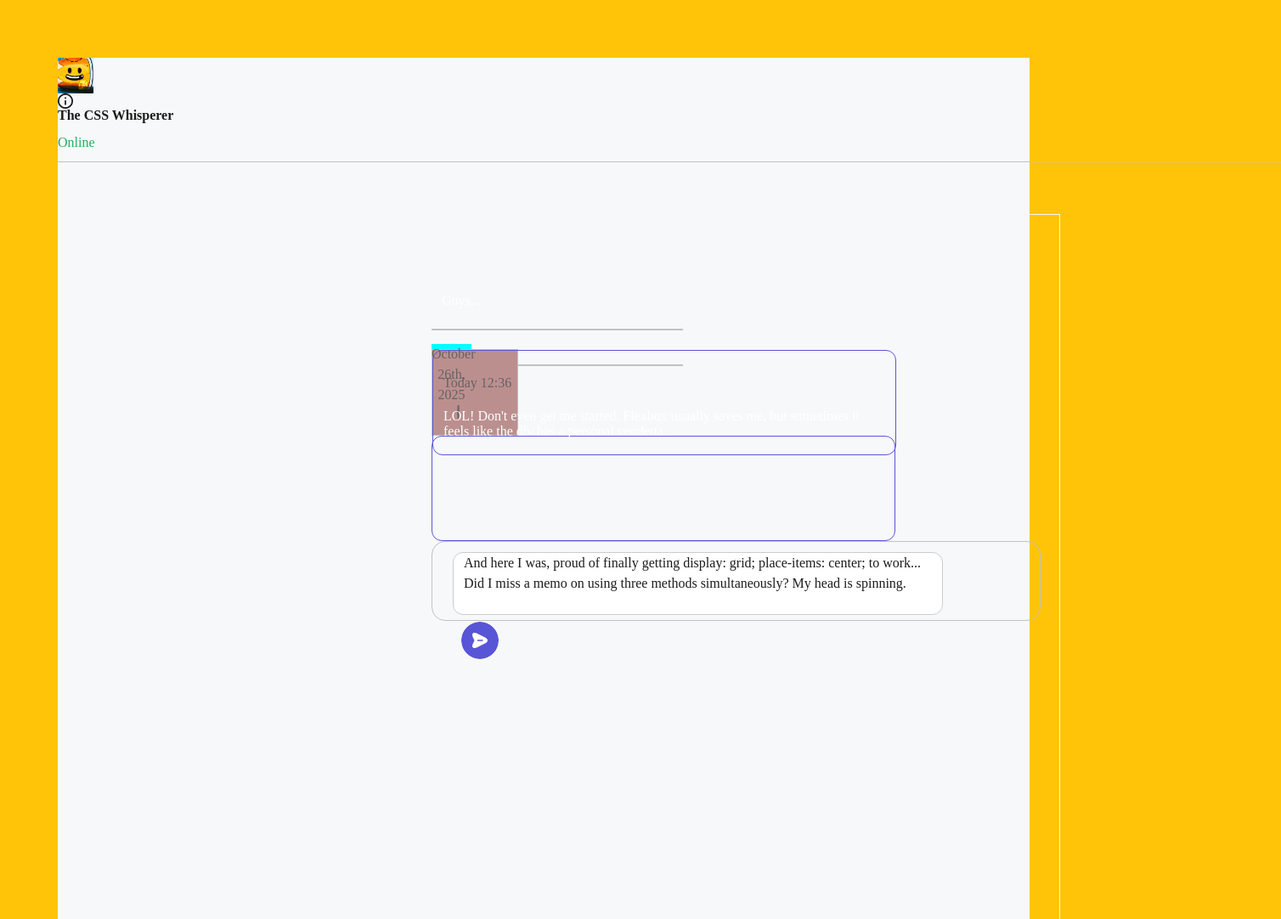
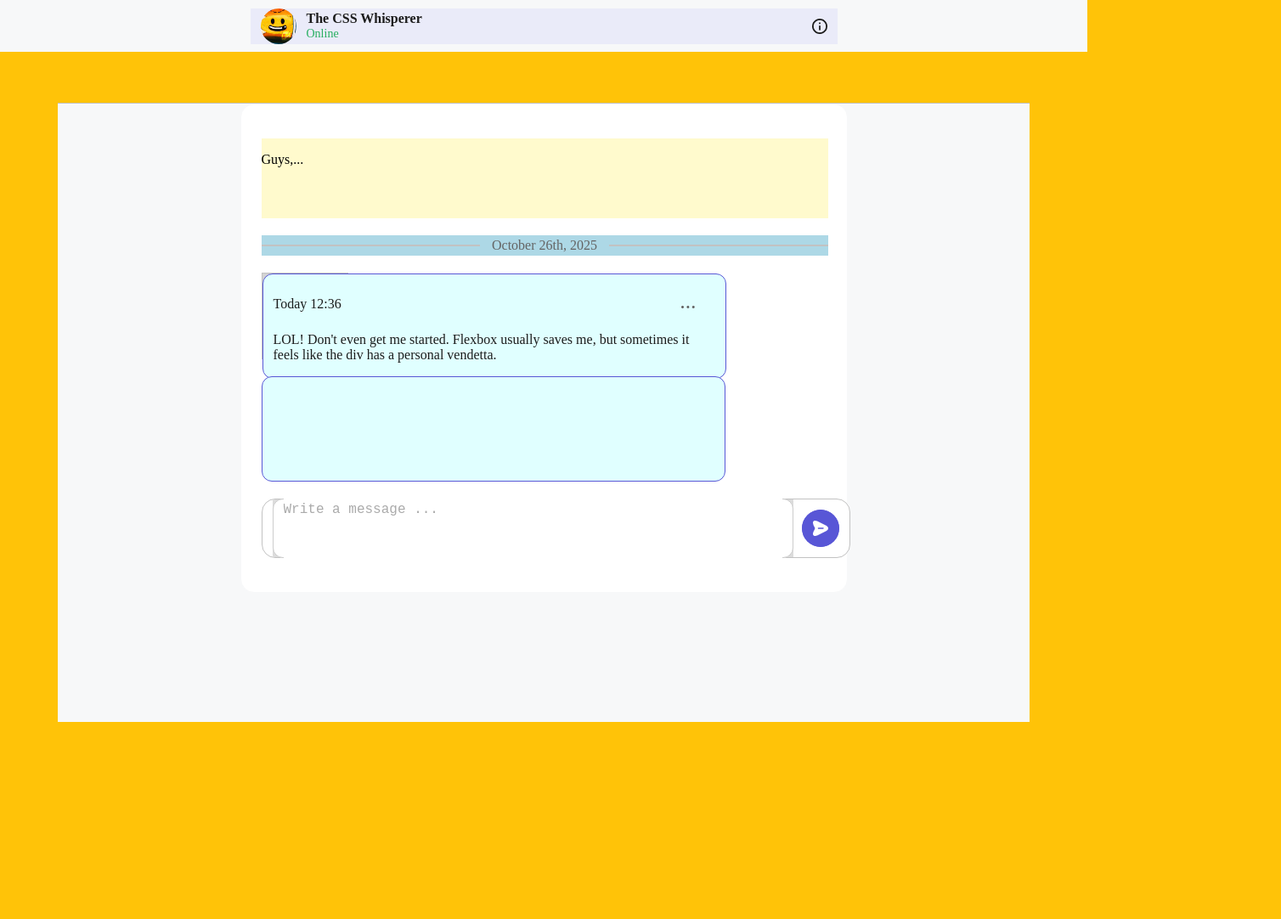
Before and after one commit to jaanajegorova1/HW2.FE, a website: page web/chat.html in a window 1280 px wide. Shown: the top 1082 px of the page at 85% size, 1508 px wide, since content can reach past the window. After the commit the page ends 918 px from the top, so only its background shows below. Drawn offline with Linux system fonts and the light colour scheme; files that its build step writes are made by us from their sources.

Commit message:
added some changes to chat page

```diff
--- a/web/chat.html
+++ b/web/chat.html
@@ -3,26 +3,23 @@
   <head>
     <meta charset="UTF-8" />
     <meta name="viewport" content="width=device-width, initial-scale=1.0" />
-    <title>Document</title>
+    <title>Chat Page</title>
     <link rel="stylesheet" href="/styles/index.css" />
     <link rel="stylesheet" href="/styles/chat.css" />
   </head>
   <body class="chatpage">
-    <!--header on chatpage-->
     <div class="user">
       <div class="profile">
-        <div class="name">
-          <div class="frame5">
+        <div class="profile-left">
           <div class="profile_picture">
             <img src="/assets/img/ellipse1.jpg" alt="ellipse1-image" />
           </div>
           <div class="frame4">
             <div id="name">
-                <p>The CSS Whisperer<br /></p>
+              <p>The CSS Whisperer</p>
             </div>
             <div id="status">
               <p>Online</p>
-              </div>
             </div>
           </div>
         </div>
@@ -31,33 +28,21 @@
         </div>
       </div>
     </div>
-
     <!--breakline-->
     <div class="breakline"></div>
-
     <!--main section for chat-->
     <section class="sectionchat">
       <div class="mainchat">
-        <!--chat screen - frame 1481-->
+        <!-- Chat messages -->
         <div class="frame1481">
-          <div class="frame1480">
-            <div class="frame1479">
-              <div class="frame1468">
-                <div class="frame1467"></div>
-                <p id="text">Guys,...</p>
+          <p>Guys,...</p>
         </div>
-            </div>
-          </div>
-        </div>
-
         <!--chat screen - frame 1475-->
         <div class="frame1475">
           <div class="line8"></div>
           <div class="frame1475text"><p>October 26th, 2025</p></div>
           <div class="line7"></div>
         </div>
-
-        <!--chat screen - frame 43-->
         <div class="frame43">
           <div class="frame1482">
             <div class="frame1479">
@@ -85,19 +70,13 @@
             </div>
           </div>
         </div>
-
         <!--chat screen - frame 1482-->
         <div class="frame1482"></div>
-
         <!--chat screen - chatform-->
         <div class="chatform">
           <div class="frame20">
             <div class="writeMessageBlock">
-              <p>
-                And here I was, proud of finally getting display: grid;
-                place-items: center; to work... Did I miss a memo on using three
-                methods simultaneously? My head is spinning.
-              </p>
+              <textarea placeholder="Write a message ..." rows="1"></textarea>
             </div>
           </div>
           <div class="frame21">
@@ -106,5 +85,77 @@
         </div>
       </div>
     </section>
+    <!-- profile info button click -->
+    <div class="login-overlay" id="loginOverlay" style="display: none">
+      <div class="login-form">
+        <div class="form-wrapper">
+          <div class="username-field">
+            <label for="username">Enter your name</label>
+            <input type="text" id="username" placeholder="user123" />
+          </div>
+          <div class="actions">
+            <button id="closeLogin">Close</button>
+            <button id="logout">Logout</button>
+          </div>
+        </div>
+      </div>
+    </div>
+    <!-- imput field handling in profile info -->
+    <script>
+      (() => {
+        const profileBtn = document.getElementById('vector');
+        const loginOverlay = document.getElementById('loginOverlay');
+        const usernameInput = document.getElementById('username');
+        const closeBtn = document.getElementById('closeLogin');
+
+        profileBtn.addEventListener('click', () => {
+          loginOverlay.style.display = 'flex';
+          usernameInput.value = '';
+          usernameInput.focus();
+        });
+
+        closeBtn.addEventListener('click', () => {
+          loginOverlay.style.display = 'none';
+        });
+
+        usernameInput.addEventListener('keydown', (e) => {
+          if (e.key === 'Enter') {
+            e.preventDefault();
+            loginOverlay.style.display = 'none';
+          }
+        });
+      })();
+    </script>
+    <!-- handling of Close button in profile info -->
+    <script>
+      (() => {
+        const profileBtn = document.getElementById('vector');
+        const loginOverlay = document.getElementById('loginOverlay');
+        const usernameInput = document.getElementById('username');
+        const closeBtn = document.getElementById('closeLogin');
+        const logoutBtn = document.getElementById('logout');
+
+        profileBtn.addEventListener('click', () => {
+          loginOverlay.style.display = 'flex';
+          usernameInput.value = '';
+          usernameInput.focus();
+        });
+
+        closeBtn.addEventListener('click', () => {
+          loginOverlay.style.display = 'none';
+        });
+
+        usernameInput.addEventListener('keydown', (e) => {
+          if (e.key === 'Enter') {
+            e.preventDefault();
+            loginOverlay.style.display = 'none';
+          }
+        });
+
+        logoutBtn.addEventListener('click', () => {
+          window.location.href = '/login.html';
+        });
+      })();
+    </script>
   </body>
 </html>
--- a/web/styles/chat/chat.css
+++ b/web/styles/chat/chat.css
@@ -4,35 +4,35 @@
   background-color: #f7f8f9;
 }
 
-/*header on chatpage*/
 .user {
+  position: fixed;
+  top: 0;
+  left: 0;
+  width: 100%;
   height: 61px;
-  width: 1440px;
+  background-color: #f7f8f9;
+  display: flex;
+  justify-content: center;
+  align-items: center;
+  z-index: 1000;
 }
 
 .profile {
-  flex-flow: horizontal;
+  display: flex;
+  justify-content: space-between;
+  align-items: center;
   width: 667px;
-  height: 42px;
-  top: 9px;
-  left: 439px;
-  border-bottom: 1px;
-  justify-content: space-between;
-  background-color: #f7f8f9;
+  max-width: 100%;
+  padding: 0 12px;
+  background-color: rgba(0, 0, 255, 0.05);
+  margin: 0 auto;
 }
 
-.name {
-  flex-flow: horizontal;
-  width: 291px;
-  height: 42px;
-  gap: 23px;
-}
-
-.frame5 {
-  flex-flow: horizontal;
-  width: 184px;
-  height: 42px;
+.profile-left {
+  display: flex;
+  align-items: center;
   gap: 12px;
+  flex: 1;
 }
 
 .profile_picture {
@@ -43,88 +43,82 @@
 .profile_picture img {
   width: 42px;
   height: 42px;
+  border-radius: 50%;
 }
 
 .frame4 {
-  flex-flow: vertical;
-  width: 184px;
-  height: 42px;
-  padding-top: 2px;
-  padding-bottom: 2px;
-  gap: 4px;
-}
-
-#name {
-  width: 184px;
-  height: 16px;
+  display: flex;
+  flex-direction: column;
+  justify-content: center;
+  gap: 2px;
 }
 
 #name p {
   color: #1c1c1c;
-  size: 16px;
+  font-size: 16px;
   font-weight: 600;
   line-height: 16px;
-  letter-spacing: 0px;
-  /*float: left;*/ /*temporary*/
-}
-
-#status {
-  height: 16px;
-  width: 178px;
+  margin: 0;
 }
 
 #status p {
   color: #27ae60;
   font-weight: 400;
-  font-style: regular;
-  size: 14px;
+  font-size: 14px;
   line-height: 16px;
-  letter-spacing: 0px;
-  /*float: left;*/ /*temporary*/
+  margin: 0;
 }
 
 .profileinfo {
-  flex-flow: horizontal;
   width: 18px;
   height: 18px;
+  flex-shrink: 0;
 }
 
 .profileinfo img {
   width: 18px;
   height: 18px;
-  color: #1c1c1c;
 }
 
 .breakline {
-  border-bottom: 1px solid #c2c2c2;
-  color: white;
-  height: 61px;
-  width: 1440px;
+  border-top: 1px solid #c2c2c2;
+  width: 100%;
+  margin-top: 61px;
 }
 
-/*main chat section*/
-.mainchat {
-  width: 715px;
-  height: 749px;
-  color: #f7f8f9;
-  padding: 40px 24px;
-  gap: 20px;
-  flex-flow: vertical;
-  margin-top: 61px;
-  margin-left: 415px;
-  border: 1px solid #f7f8f9; /*temporary*/
+.sectionchat {
+  display: flex;
+  justify-content: center;
+  align-items: flex-start;
+  background-color: #f7f8f9;
+  min-height: calc(100vh - 72px);
+  padding: 0;
 }
 
-/*chat screen - frame 1481*/
+.mainchat {
+  width: 100%;
+  max-width: 715px;
+  padding: 40px 24px;
+  display: flex;
+  flex-direction: column;
+  gap: 20px;
+  background-color: #fff;
+  border-radius: 16px;
+  border: 1px solid #f7f8f9;
+  box-sizing: border-box;
+}
+
 .frame1481 {
-  flex-flow: vertical;
+  display: flex;
+  flex-direction: column;
   width: 667px;
   height: 94px;
   gap: 16px;
+  background-color: lemonchiffon;
 }
 
 .frame1480 {
-  flex-flow: horizontal;
+  display: flex;
   width: 520px;
   height: 94px;
   border-radius: 12px;
@@ -134,235 +128,224 @@
 }
 
 .frame1479 {
-  flex-flow: vertical;
-  width: 496px;
-  height: 70px;
-  gap: 16px;
-}
-
-.frame1468 {
-  flex-flow: vertical;
-  width: 496px;
-  height: 70px;
-  gap: 6px;
-}
-
-.frame1467 {
-  flex-flow: horizontal;
-  width: 496px;
-  height: 20px;
-  gap: 16px;
-}
-
-.frame1467 p {
-  width: 496px;
-  height: 44px;
-  /*font: inter;*/ /*Name = Heading 5/Regular*/
-  font-weight: 400;
-  font-size: 16px;
-  line-height: 135%;
-  letter-spacing: 0%;
-  color: #1c1c1c;
-}
-
-/*chat screen - frame 1475*/
-.frame1475 {
-  flex-flow: horizontal;
-  width: 667px;
-  height: 24px;
-  gap: 16px;
-  /*background-color: aqua;
-  border: 1px solid #c2c2c2;*/
-}
-
-.line8 {
-  width: 294px;
-  height: 0px;
-  border: 1px solid #c2c2c2;
-  align-items: center;
-}
-
-.frame1475text {
-  width: 47px;
-  height: 24px;
-}
-
-.frame1475text p {
-  font-weight: 400;
-  font-style: regular;
-  font-size: 16px;
-  line-height: 150%;
-  letter-spacing: 0%;
-  text-align: center;
-  vertical-align: middle;
-  background-color: aqua;
-  color: #646464;
-}
-
-.line7 {
-  width: 294px;
-  height: 0px;
-  border: 1px solid #c2c2c2;
-  align-items: center;
-}
-
-/*chat screen - frame 43*/
-.frame43 {
-  width: 100px;
-  height: 100px;
-  border: 1px solid #c2c2c2;
-  background-color: rosybrown;
-}
-
-.frame1482 {
-  flex-flow: horizontal;
-  width: 520px;
-  height: 98px;
-  border-radius: 12px;
-  padding: 12px;
-  gap: 12px;
-  color: #fff;
-  border: 1px solid #5856d6;
-  align-items: inner;
-}
-
-.frame1479 {
-  flex-flow: vertical;
+  display: flex;
+  flex-direction: column;
   width: 496px;
   height: 74px;
   gap: 16px;
 }
 
 .frame1468 {
-  flex-flow: vertical;
+  display: flex;
+  flex-direction: column;
   width: 496px;
   height: 74px;
   gap: 6px;
 }
 
 .frame1467 {
-  flex-flow: horizontal;
+  display: flex;
+  justify-content: space-between;
+  align-items: center;
   width: 496px;
   height: 24px;
-  justify-content: space-between;
 }
 
-.frame1467text {
-  width: 45px;
-  height: 20px;
+.frame1467 p {
+  font-weight: 400;
+  font-size: 16px;
+  line-height: 135%;
+  color: #1c1c1c;
+  margin: 0;
 }
 
-.frame1467text p {
-  font: inter;
-  font-weight: 400;
-  font-style: regular;
-  font-size: 16px;
-  line-height: 20px;
-  letter-spacing: 0%;
-  color: #646464;
+.frame1475 {
+  display: flex;
+  align-items: center;
+  width: 667px;
+  height: 24px;
+  gap: 16px;
+  background-color: lightblue;
 }
 
-.buttonicon {
-  flex-flow: horizontal;
-  width: 24px;
-  height: 24px;
-  border-radius: 123px;
-  padding: 16px;
-  gap: 10px;
-  motion-rotation: -90grad;
+.line8,
+.line7 {
+  width: 294px;
+  height: 0;
+  border: 1px solid #c2c2c2;
 }
 
-.monotoneadd {
-  width: 24px;
+.frame1475text {
+  min-width: 120px;
   height: 24px;
-  motion-rotation: -90grad;
+  display: flex;
+  justify-content: center;
+  align-items: center;
 }
 
-.monotoneadd img {
+.frame1475text p {
+  font-weight: 400;
+  font-size: 16px;
+  line-height: 150%;
+  text-align: center;
   color: #646464;
-  width: 3px;
-  height: 15.75px;
-  top: 10.5px;
-  left: 4.12px;
-  motion-rotation: -90grad;
+  white-space: nowrap;
 }
 
-/*chat screen - frame 1482*/
+.frame43 {
+  width: 100px;
+  height: 100px;
+  border: 1px solid #c2c2c2;
+  background-color: lightgrey;
+}
+
 .frame1482 {
-  flex-flow: horizontal;
+  display: flex;
   width: 520px;
   height: 98px;
   border-radius: 12px;
   padding: 12px;
   gap: 12px;
-  color: #fff;
+  color: #1c1c1c;
   border: 1px solid #5856d6;
-  align-items: inner;
+  background-color: lightcyan;
+  align-items: center;
 }
 
-/*footer on chat page, and form for writting messages, and their sending*/
 .chatform {
-  flex-flow: horizontal;
+  display: flex;
+  justify-content: space-between;
+  align-items: center;
   width: 667px;
   height: 68px;
   border-radius: 16px;
   border: 1px solid #c2c2c2;
-  justify-content: space-between;
-  padding: 12px 24px;
-  color: #fff;
-  align-items: center;
+  padding: 0 12px;
+  background-color: #fff;
 }
 
 .frame20 {
-  flex-flow: horizontal;
-  width: 551px;
-  height: 72px;
-  gap: 24px;
+  flex: 1;
+  display: flex;
+  align-items: center;
+  height: 100%;
+  gap: 12px;
+  background-color: gainsboro;
 }
 
 .writeMessageBlock {
+  flex: 1;
   display: flex;
-  justify-content: space-between;
   align-items: center;
-  width: 551px;
-  height: 72px;
+  height: 100%;
   padding: 0 12px;
   border: 1px solid #ccc;
   border-radius: 12px;
   background-color: #fff;
 }
 
-.writeMessageBlock p {
-  width: 551px;
-  height: 72px;
+.writeMessageBlock textarea {
+  flex: 1;
+  height: 100%;
+  border: none;
+  resize: none;
+  padding: 12px 0;
+  font-size: 16px;
+  line-height: 24px;
   color: #1c1c1c;
-  vertical-align: middle;
-  letter-spacing: 0%;
-  line-height: 150%;
-  font-size: 16px;
-  font-style: regular;
+}
+
+.writeMessageBlock textarea::placeholder {
+  color: #aaa;
   font-weight: 400;
-  flex: 1; /*tmr*/
-  margin: 0; /*tmr*/
-  padding-right: 12px; /*tmr*/
-  /*font: inter;*/ /*Name= body/large/regular*/
 }
 
 .frame21 {
-  flex-flow: horizontal;
   width: 44px;
   height: 44px;
+  flex-shrink: 0;
+  margin-left: 10px;
+  display: flex;
+  justify-content: center;
+  align-items: center;
+}
+
+.frame21 img {
+  width: 44px;
+  height: 44px;
+  border-radius: 50%;
+  cursor: pointer;
+  background-color: #5856d6;
+  display: block;
+}
+
+/*-------profile info button--------*/
+.login-overlay {
+  position: fixed;
+  top: 0;
+  left: 0;
+  width: 100%;
+  height: 100%;
+  background-color: rgba(0, 0, 0, 0.5);
+  display: flex;
+  justify-content: center;
+  align-items: center;
+  z-index: 2000;
+}
+
+.login-form {
+  background-color: #fff;
+  padding: 24px;
+  border-radius: 12px;
+  width: 320px;
+  display: flex;
+  flex-direction: column;
   gap: 16px;
 }
 
-.frame21 img {
-  flex-flow: horizontal;
-  width: 44px; /*tmr 100%*/
-  height: 44px; /*tmr 100%*/
-  gap: 8px;
+.form-wrapper {
+  display: flex;
+  flex-direction: column;
+}
+
+.form-wrapper label {
+  font-weight: 500;
+  margin-bottom: 8px;
+}
+
+.username-field {
+  margin-bottom: 16px;
+}
+
+.username-field input {
+  width: 100%;
+  padding: 10px 12px;
+  border: 1px solid #ccc;
+  border-radius: 8px;
+  font-size: 16px;
+  box-sizing: border-box;
+}
+
+.actions {
+  display: flex;
+  flex-direction: column;
+  gap: 16px; /* same gap as above */
+}
+
+.actions button {
+  width: 100%; /* same width as input field */
   padding: 10px;
-  border-radius: 100px;
-  color: #5856d6;
-  /*border-radius: 50%;*/ /*tmr*/
-  cursor: pointer; /*tmr*/
+  border: none;
+  border-radius: 8px;
+  cursor: pointer;
+  font-size: 16px;
 }
+
+#closeLogin {
+  background-color: #ccc;
+}
+
+#logout {
+  background-color: #5856d6;
+  color: #fff;
+}
```
Also changed, not shown: package.json (added, +24 -0 lines), readme.md. Lines whose indentation alone changed are shown as unchanged.
